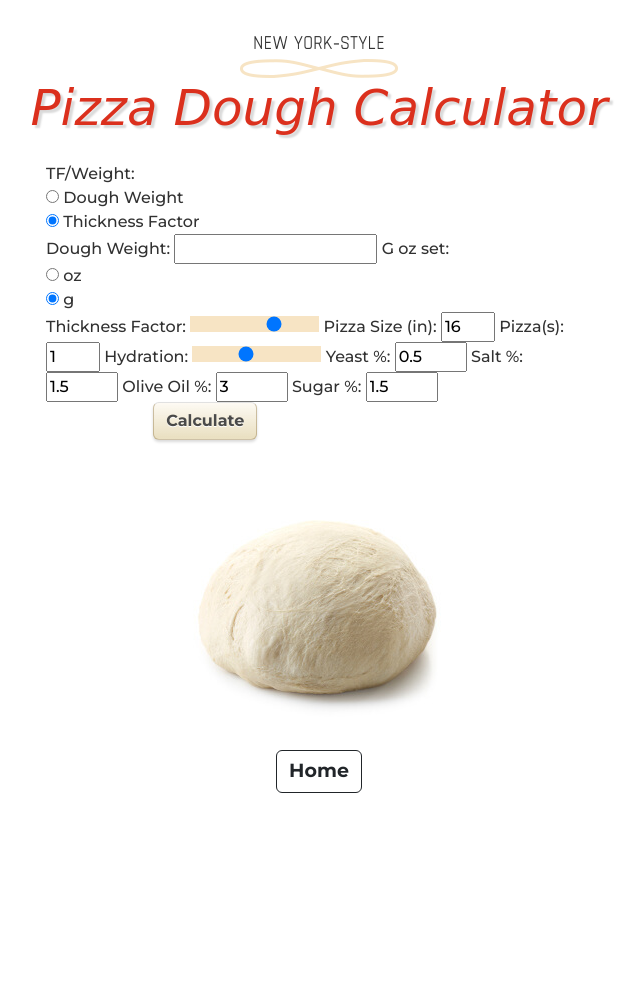
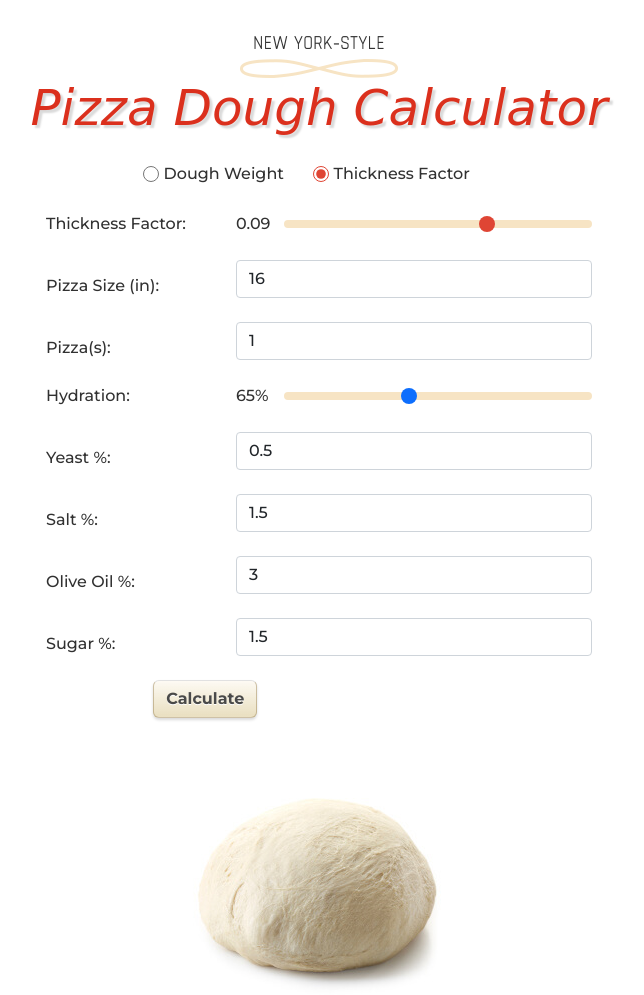
Before and after one commit to nebracy/django-portfolio-website, a Django app: page /pizza-dough-calculator/ in a window 1280 px wide. Shown: the top 995 px of the page, without its empty margins (321-965 px from the left). Before the commit the page ends 793 px from the top, so only its background shows below. Run offline with Django 4.2, Linux system fonts and the light colour scheme; some libraries are stand-ins or nearby versions; some web fonts are replaced.

Commit message:
Manually add the tags for the form & update the css for the radio fields

```diff
--- a/static/pizzadough/custom.css
+++ b/static/pizzadough/custom.css
@@ -13,9 +13,17 @@ h1 {
     text-shadow: 3px 3px 2px rgba(0,0,0,0.15);
 }
 
-input[type="radio"]:checked {
-    background-color: #DF4534;
-    border-color: #DF4534;
+li.form-check {
+    padding: 0;
+    margin-right: 25px;
+}
+
+input[type="radio"] {
+    width: 1em;
+    height: 1em;
+    margin-top: .25em;
+    vertical-align: top;
+    accent-color: #DF4534;
 }
 
 input[type="radio"]:focus {
--- a/templates/pizzadough/formcalc.html
+++ b/templates/pizzadough/formcalc.html
@@ -1,6 +1,102 @@
 {% load widget_tweaks %}
 {% csrf_token %}
-{{ form }}
+{{ form.flour }}
+
+<div class="form-group row text-center mb-4">
+    <ul id="choice" class="p-0 m-0">
+         {% for c in form.choice_set %}
+            <li class="form-check form-check-inline">
+                {{ c.tag }}
+                <label class="form-check-label" for="{{ c.id_for_label }}">{{ c.choice_label }}</label>
+            </li>
+        {% endfor %}
+    </ul>
+</div>
+
+<div id="choice-wt" class="mb-0">
+    <div class="form-group row">
+        <div class="col-sm-4">
+            {{ form.dough_wt_set|add_label_class:"control-label me-2" }}
+            <div class="d-inline-flex">
+                <ul class="p-0 mb-0">
+                    {% for m in form.g_oz_set %}
+                        <li class="form-check form-check-inline">
+                            {{ m.tag }}
+                            <label class="form-check-label oz-g" for="{{ m.id_for_label }}">{{ m.choice_label }}</label>
+                        </li>
+                    {% endfor %}
+                </ul>
+            </div>
+        </div>
+        <div class="col-sm-8 mb-4">
+            {{ form.dough_wt_set|add_class:"form-control" }}
+        </div>
+    </div>
+</div>
+
+<div id="choice-tf" class="mb-3">
+    <div class="form-group row align-items-end mb-4">
+        {{ form.thk_factor_set|add_label_class:"control-label col-sm-4" }}
+        <div class="col-sm-1 text-center">
+            <output name="tf" for="thk_factor">0.09</output>
+        </div>
+        <div class="col-sm-7 d-inline-flex">
+            {% render_field form.thk_factor_set class="form-range slider" id="thk_factor" %}
+        </div>
+    </div>
+    <div id="pizza_size-grp" class="form-group row align-items-end mb-4">
+        {{ form.pizza_size_set|add_label_class:"control-label col-sm-4" }}
+        <div class="col-sm-8">
+            {{ form.pizza_size_set|add_class:"form-control" }}
+        </div>
+    </div>
+</div>
+
+<div id="pizza_num-grp" class="form-group row align-items-end mb-4">
+    {{ form.pizza_num_set|add_label_class:"control-label col-sm-4" }}
+    <div class="col-sm-8">
+        {{ form.pizza_num_set|add_class:"form-control" }}
+    </div>
+</div>
+
+<div class="form-group row align-items-end mb-4">
+    {{ form.water|add_label_class:"control-label col-sm-4" }}
+    <div class="col-sm-1 text-center">
+        <output name="hydration" for="water">65%</output>
+    </div>
+    <div class="col-sm-7 d-inline-flex">
+        {% render_field form.water class="form-range slider" id="water" %}
+    </div>
+</div>
+
+<div id="yeast-grp" class="form-group row align-items-end mb-4">
+    {{ form.yeast|add_label_class:"control-label col-sm-4" }}
+    <div class="col-sm-8">
+        {{ form.yeast|add_class:"form-control" }}
+    </div>
+</div>
+
+<div id="salt-grp" class="form-group row align-items-end mb-4">
+    {{ form.salt|add_label_class:"control-label col-sm-4" }}
+    <div class="col-sm-8">
+        {{ form.salt|add_class:"form-control" }}
+    </div>
+</div>
+
+<div id="olive_oil-grp" class="form-group row align-items-end mb-4">
+    {{ form.olive_oil|add_label_class:"control-label col-sm-4" }}
+    <div class="col-sm-8">
+        {{ form.olive_oil|add_class:"form-control" }}
+    </div>
+</div>
+
+<div id="sugar-grp" class="form-group row align-items-end mb-4">
+    {{ form.sugar|add_label_class:"control-label col-sm-4" }}
+    <div class="col-sm-8">
+        {{ form.sugar|add_class:"form-control" }}
+    </div>
+</div>
+
 
 <div class="col-sm-7 d-inline-flex justify-content-center">
     <input class="btn col-auto" id="calculate" name="calculate" type="submit" value="Calculate">
```
